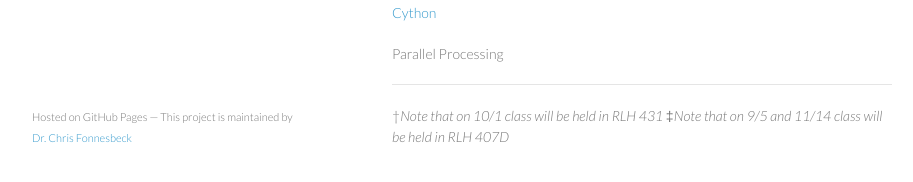
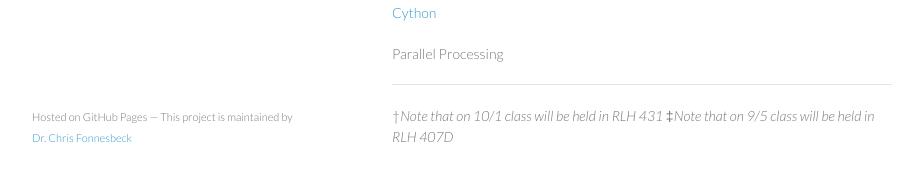
Before and after one commit to fonnesbeck/Bios8366, a Jekyll site: the page built from lectures.md, in a window 1280 px wide and 900 px high, scrolled down 1147 px. Shown: the part 683-865 px from the top of the window, without its empty margins (178-1091 px from the left). Built offline with Jekyll 4.4.1, drawn with Linux system fonts in a browser that asks for light colours.

Commit message:
Updated lecture locations

```diff
--- a/lectures.md
+++ b/lectures.md
@@ -103,4 +103,4 @@ Parallel Processing
 ---
 
 †*Note that on 10/1 class will be held in RLH 431*
-‡*Note that on 9/5 and 11/14 class will be held in RLH 407D*
+‡*Note that on 9/5 class will be held in RLH 407D*
```
